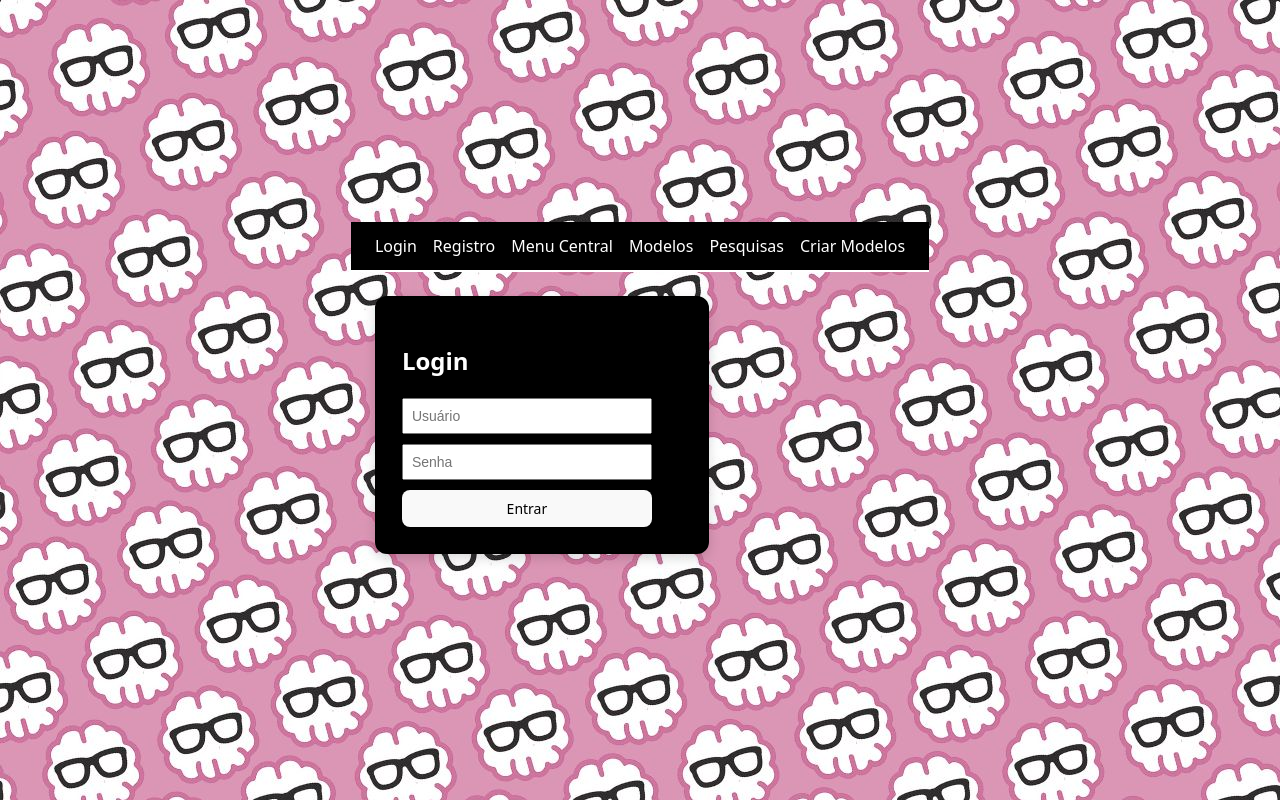
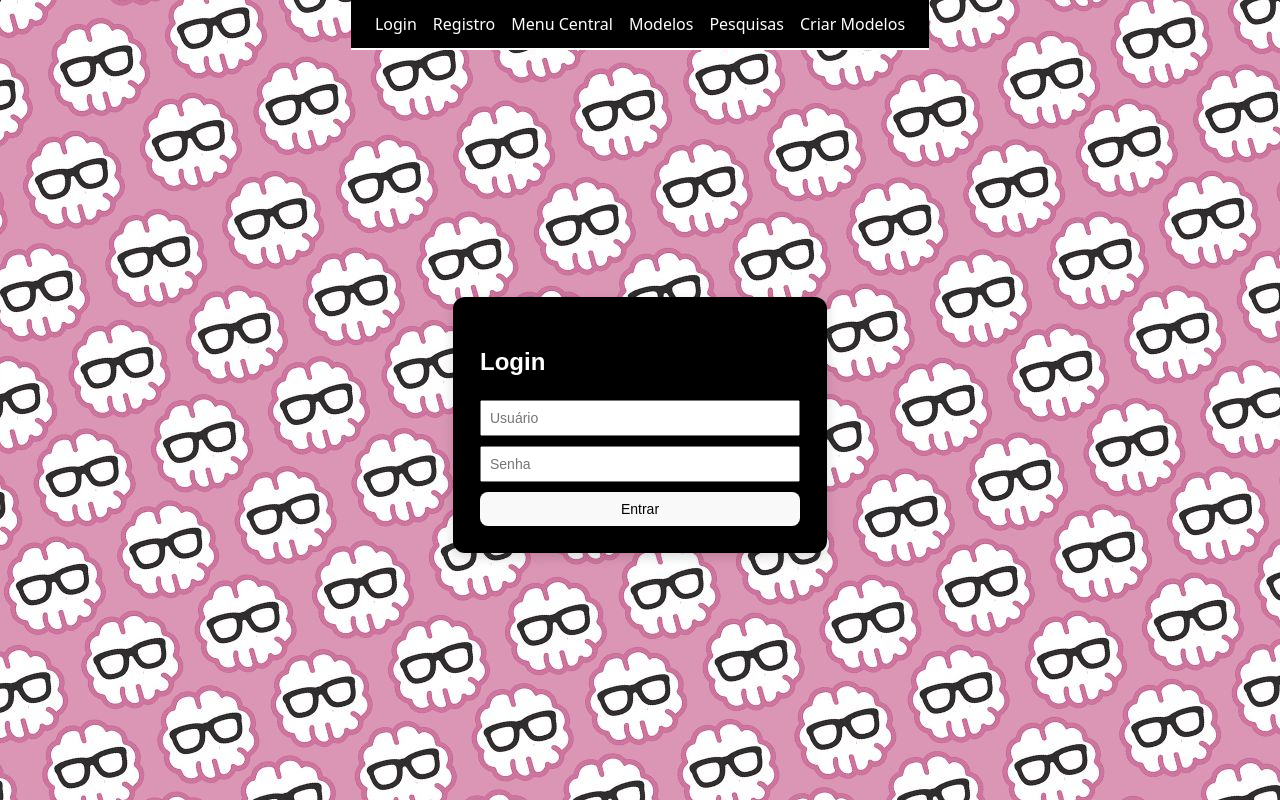
Before and after one commit to Leonardo-Queiroz-1023/Projetos, a React app in the folder Frontend/: page / in a window 1280 px wide. Built offline with nearby package versions, Linux system fonts and the light colour scheme; the HTML template or start-up script is replaced by a standard one.

Commit message:
Atualizando o login

```diff
--- a/Frontend/src/pages/Login.jsx
+++ b/Frontend/src/pages/Login.jsx
@@ -1,7 +1,6 @@
 import React, { useState, useEffect } from "react";
 import { useNavigate, useLocation } from "react-router-dom";
 import PerimeterBox from "../components/PerimeterBox";
-
 
 function Login() {
   const [username, setUsername] = useState("");
@@ -10,7 +9,6 @@ function Login() {
   const navigate = useNavigate();
   const location = useLocation();
 
-  // se veio com ?msg=... mostra
   useEffect(() => {
     const params = new URLSearchParams(location.search);
     const msg = params.get("msg");
@@ -34,14 +32,11 @@ function Login() {
       const data = await response.json();
 
       if (response.ok) {
-        // guarda que está logado
         localStorage.setItem("logged", "true");
         localStorage.setItem("username", username);
         if (data.token) {
           localStorage.setItem("token", data.token);
         }
-
-        // vai para o menu principal
         navigate("/menu-central", { replace: true });
       } else {
         setMessage("❌ Erro: " + (data.error || "Credenciais inválidas"));
@@ -52,8 +47,17 @@ function Login() {
   };
 
   return (
-    <PerimeterBox style={{ width: "280px" }}>
-      <h2>Login</h2>
+    <div
+      style={{
+        minHeight: "calc(100vh - 50px)",
+        display: "flex",
+        alignItems: "center",
+        justifyContent: "center",
+        fontFamily: "sans-serif",
+      }}
+    >
+      <PerimeterBox style={{ width: "320px" }}>
+        <h2 style={{ marginBottom: 20 }}>Login</h2>
         <form onSubmit={handleSubmit} style={styles.form}>
           <input
             type="text"
@@ -77,23 +81,16 @@ function Login() {
         </form>
         {message && <p style={styles.message}>{message}</p>}
       </PerimeterBox>
+    </div>
   );
 }
 
 const styles = {
-  container: {
-    display: "flex",
-    flexDirection: "column",
-    alignItems: "center",
-    justifyContent: "center",
-    height: "100vh",
-    fontFamily: "sans-serif",
-  },
   form: {
     display: "flex",
     flexDirection: "column",
     gap: "10px",
-    width: "250px",
+    width: "100%",
   },
   input: {
     padding: "8px",
```
Lines whose indentation alone changed are shown as unchanged.
